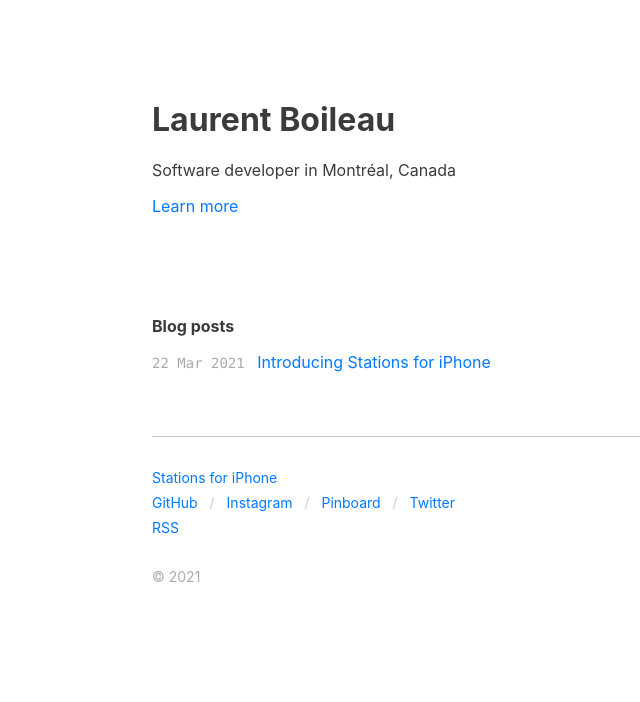
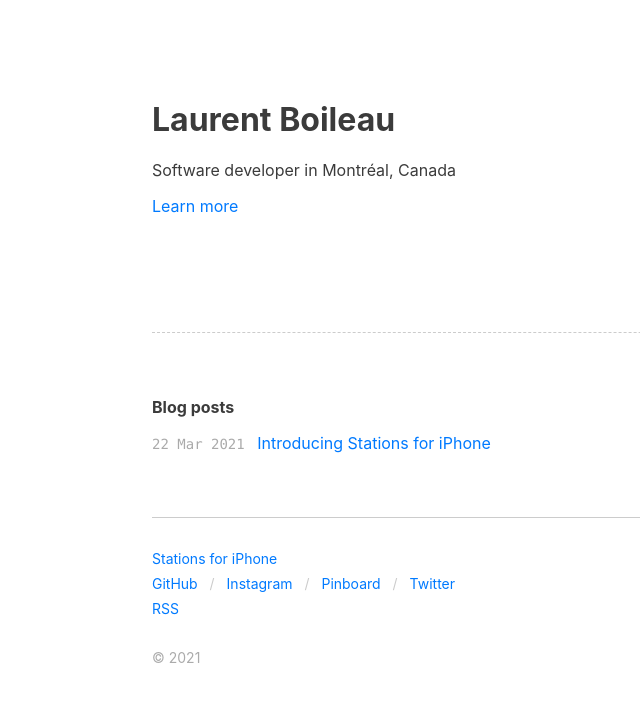
Before and after one commit to laurentboileau/laurentboileau.github.io, a Jekyll site: the page built from index.html, in a window 1280 px wide. Shown: the top 702 px of the page, without its empty margins (188-828 px from the left). Built offline with Jekyll 4.4.1, drawn with Linux system fonts in a browser that asks for light colours.

Commit message:
Add a border towards the main header bottom
Signed-off-by: Laurent Boileau <developer@laurentboileau.ca>

```diff
--- a/assets/css/style.css
+++ b/assets/css/style.css
@@ -19,6 +19,7 @@
     --footer-color: #ababab;
     --accent-color: #fff200;
     --separator-color: #ccc;
+    --header-spacing: 100px;
     --inner-max-width: 600px;
 }
 
@@ -70,7 +71,12 @@ nav .separator {
 /* Header styles */
 
 #main-header {
-    margin: 100px auto;
+    margin: var(--header-spacing) auto 0 auto;
+}
+
+#main-header .inner {
+    padding-bottom: var(--header-spacing);
+    border-bottom: 1px dashed var(--separator-color);
 }
 
 #main-header h1 a, #main-header h1 a:visited {
```
